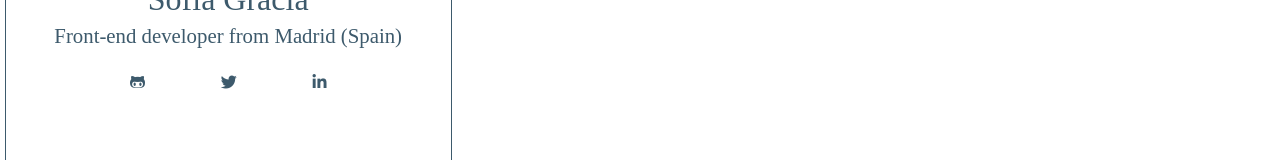
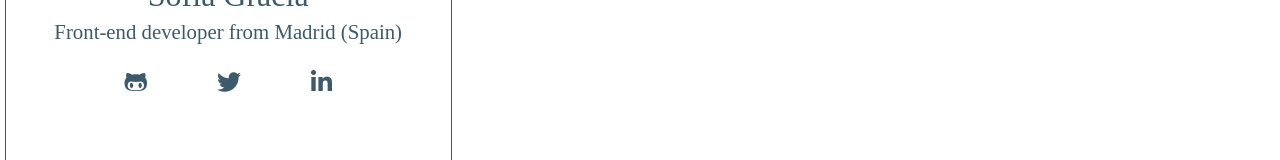
Before and after one commit to Calpurniax/portfolio, a React (Create React App) app: page / in a window 1280 px wide. Shown: the part 473-633 px from the top of the page. Built offline with nearby package versions, Linux system fonts and the light colour scheme; a web font is replaced by a local one.

Commit message:
add css for desktop

```diff
--- a/src/styles/components/header.scss
+++ b/src/styles/components/header.scss
@@ -14,6 +14,7 @@
         flex-direction: column;
         justify-content: center;
     }
+
 
     &__border {
         border: 0.1rem solid $blue-color;
@@ -65,5 +66,14 @@
         justify-content: space-evenly;
         margin-top: 1rem;
 
+        &__icon {
+            @include desktop {
+
+                font-size: 1.5rem;
+            }
+        }
+
+
+
     }
 }
```
